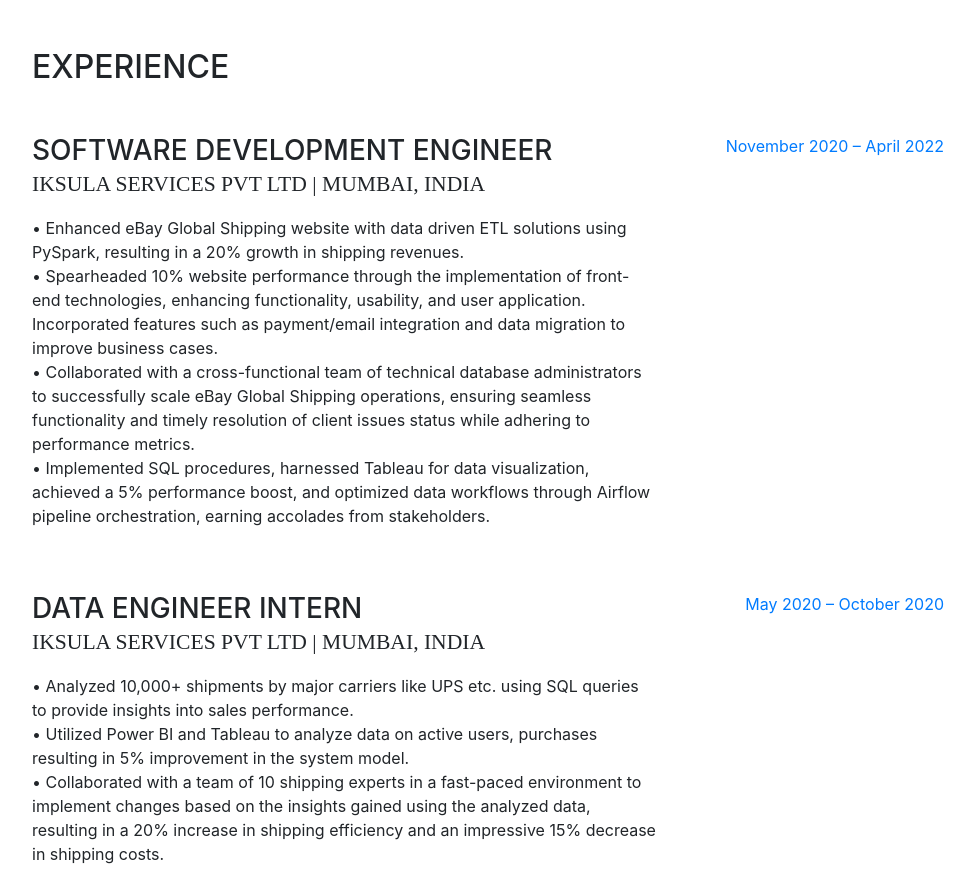
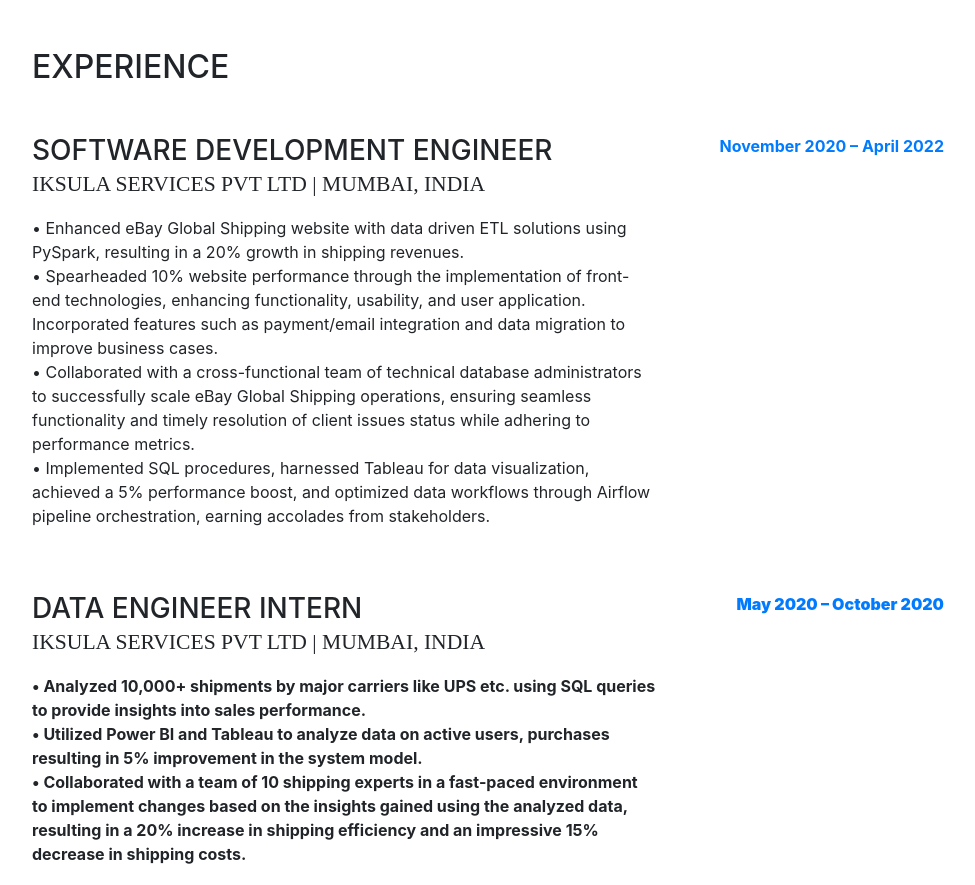
Before and after one commit to Poornachandra77/poornachandrakongaraportfolio, a website with bundled scripts: page index.html in a window 1280 px wide. Shown: the part 800-1685 px from the top of the page, without its empty margins (288-1263 px from the left). Built offline with nearby package versions, Linux system fonts and the light colour scheme; a web font is replaced by a local one.

Commit message:
Update index.html

```diff
--- a/index.html
+++ b/index.html
@@ -146,7 +146,7 @@
               </p>
             </div>
             <div class="resume-date text-md-right">
-              <span class="text-primary">November 2020 – April 2022</span>
+              <span class="text-primary"><b>November 2020 – April 2022</span>
             </div>
           </div>
           <div class="resume-item d-flex flex-column flex-md-row mb-5">
@@ -159,7 +159,7 @@
               </p>
             </div>
             <div class="resume-date text-md-right">
-              <span class="text-primary">May 2020 – October 2020</span>
+              <span class="text-primary"><b>May 2020 – October 2020</span>
             </div>
           </div>
         </div>
```
